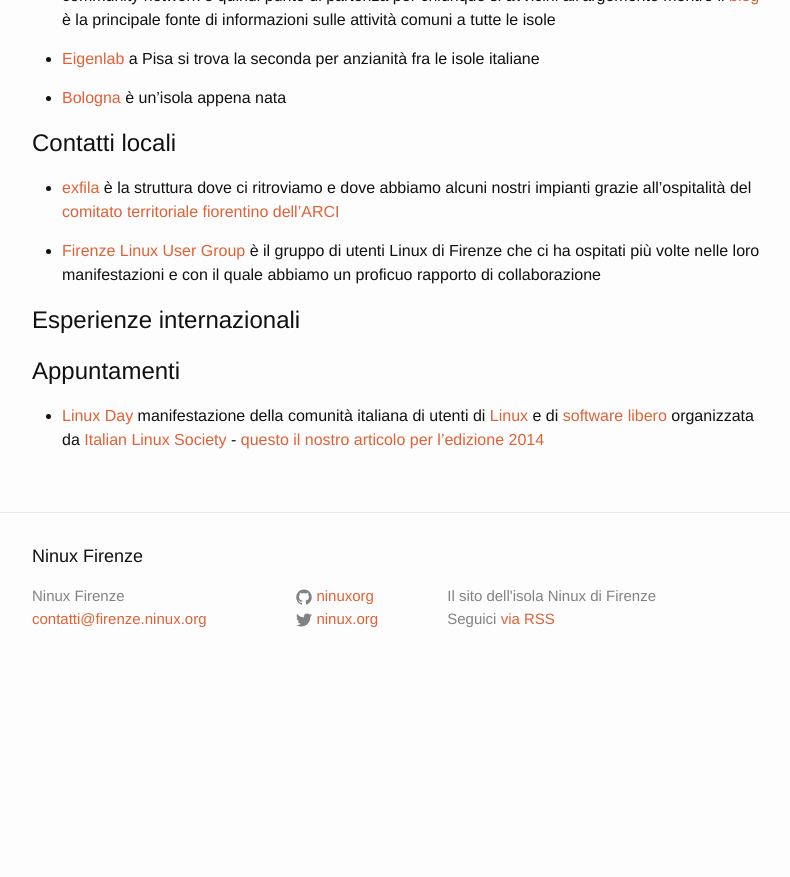
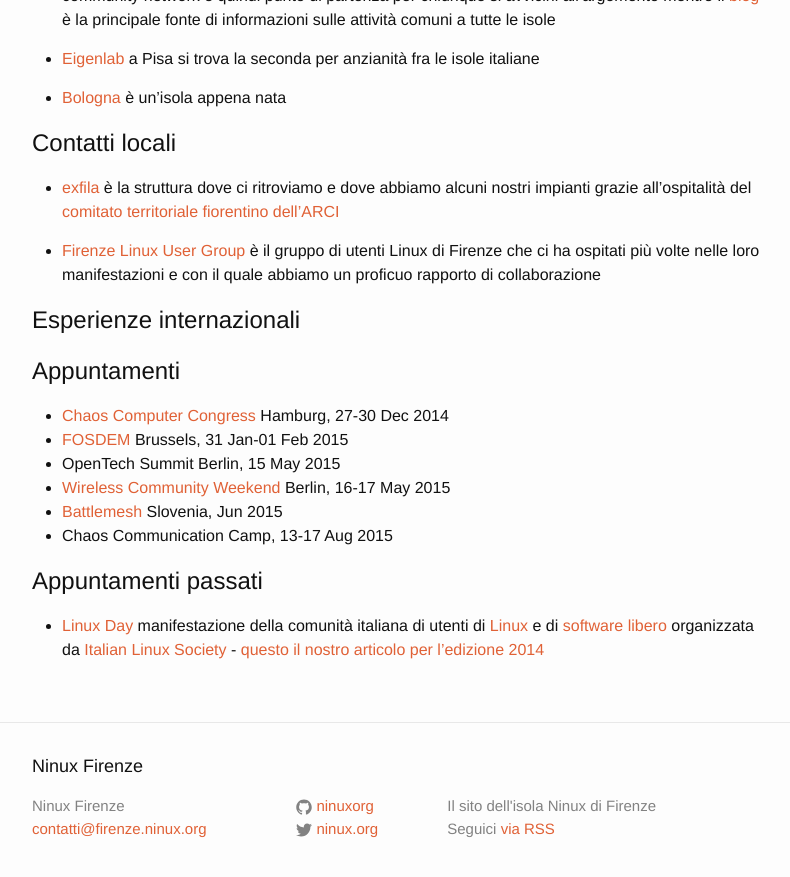
Before and after one commit to ninux-fi/firenze.ninux.org___old, a Jekyll site: the page built from links.md, in a window 1280 px wide and 900 px high, scrolled down 852 px. Shown: the top 877 px of the window, without its empty margins (238-1028 px from the left). Built offline with Jekyll 4.4.1, drawn with Linux system fonts in a browser that asks for light colours; comment, search, counter and statistics services are not loaded; before the commit the page ends 1542 px from its top, so only the background shows below that.

Commit message:
Aggiunti i prossimi appuntamenti

```diff
--- a/links.md
+++ b/links.md
@@ -71,6 +71,14 @@
 
 # Appuntamenti
 
+- [Chaos Computer Congress](https://events.ccc.de/congress/2014/wiki/Main_Page) Hamburg, 27-30 Dec 2014
+- [FOSDEM](https://fosdem.org/2015/) Brussels, 31 Jan-01 Feb 2015
+- OpenTech Summit Berlin, 15 May 2015
+- [Wireless Community Weekend](http://wiki.freifunk.net/Wireless_Community_Weekend_2015) Berlin, 16-17 May 2015
+- [Battlemesh](http://battlemesh.org/) Slovenia, Jun 2015
+- Chaos Communication Camp, 13-17 Aug 2015
+
+# Appuntamenti passati
 - [Linux Day](http://www.linuxday.it) manifestazione della comunità
   italiana di utenti di [Linux](http://www.linux.com) e di
   [software libero](http://www.fsf.org) organizzata da
```
